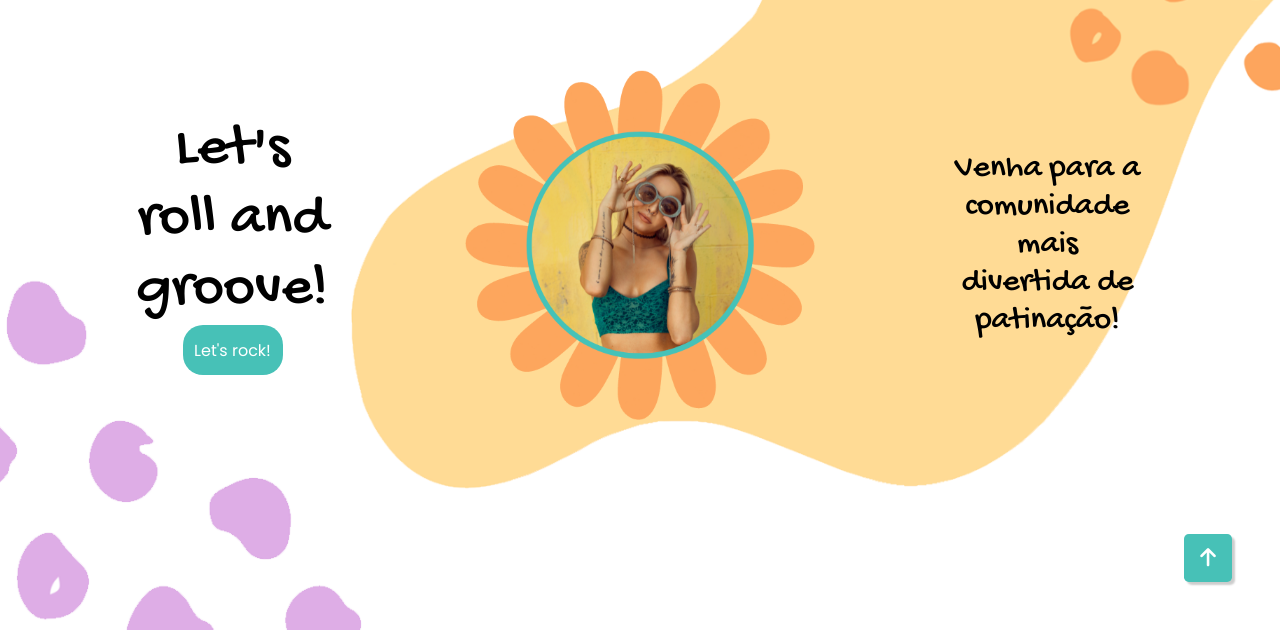
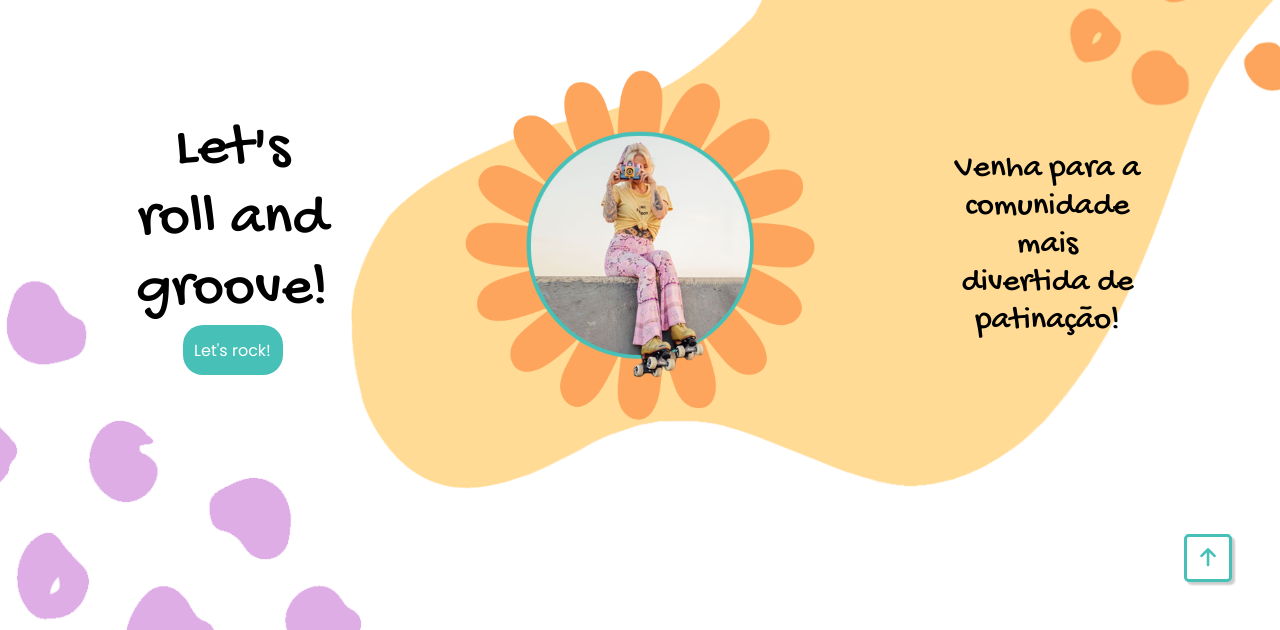
Before and after one commit to erikamattje/landingtwo, a plain HTML site: page index.html in a window 1280 px wide. In both pictures the pointer is over the link 1208 px from the left and 728 px from the top of the page. Shown: the part 170-800 px from the top of the page. Drawn offline with Linux system fonts and the light colour scheme; a script that the page names is missing.

Commit message:
:up: Atualizações de imagens

```diff
--- a/index.html
+++ b/index.html
@@ -48,7 +48,7 @@
                 <a href="#cadastro"><button class="conteudo-principal-info1-button">Let's rock!</button></a>
             </div>
 
-            <img class="conteudo-principal-imagem" src="images/5.png" alt="Foto mulher em moldura com flor">
+            <img class="conteudo-principal-imagem" src="images/6.png" alt="Foto mulher em moldura com flor">
 
             <div class="conteudo-principal-info2">
                 <p>Venha para a comunidade mais divertida de patinação!</p>
@@ -57,7 +57,7 @@
 
        <section class="formulario" id="cadastro">
             <div class="formulario-bg">
-                <img src="images/bg.png" alt="background">
+                <img src="images/bg2.png" alt="background">
             </div>
             <div class="formulario-main">
                 <h1>Entre para esse time!</h1>
--- a/style.css
+++ b/style.css
@@ -335,5 +335,11 @@ input[type="submit"]{
     background-color: #47c1b7;
     color: #fff;
     font-size: 1.3rem;
+}
 
+#link-topo:hover {
+    background-color: #fff;
+    color: #47c1b7;
+    border: 3px solid #47c1b7;
+    transition: all .3s;
 }
```
Also changed, not shown: images/5.png (deleted), images/6.png (added), images/bg2.png (added), images/captura1.PNG (added), images/captura2.PNG (added), 1 other file.
